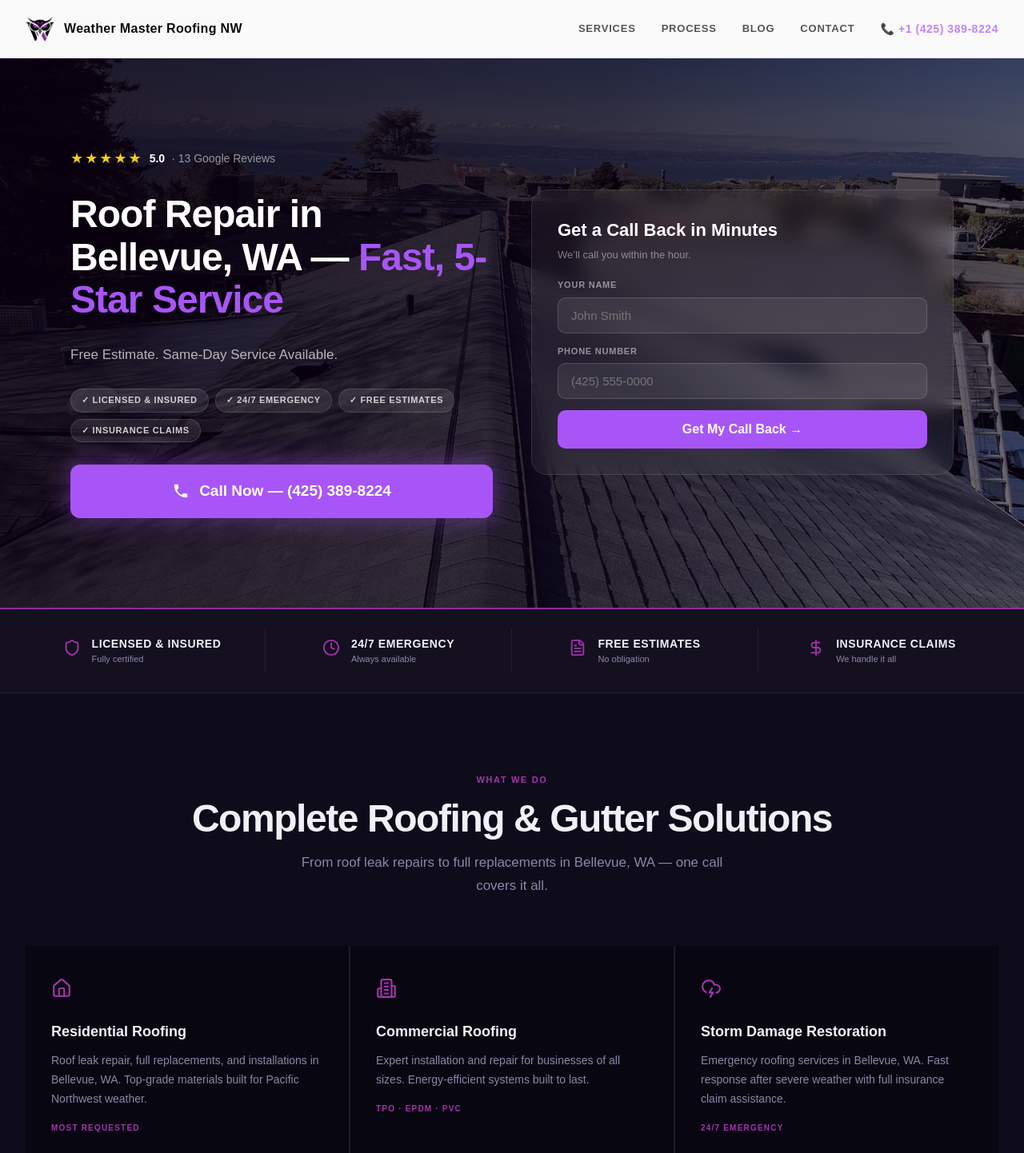
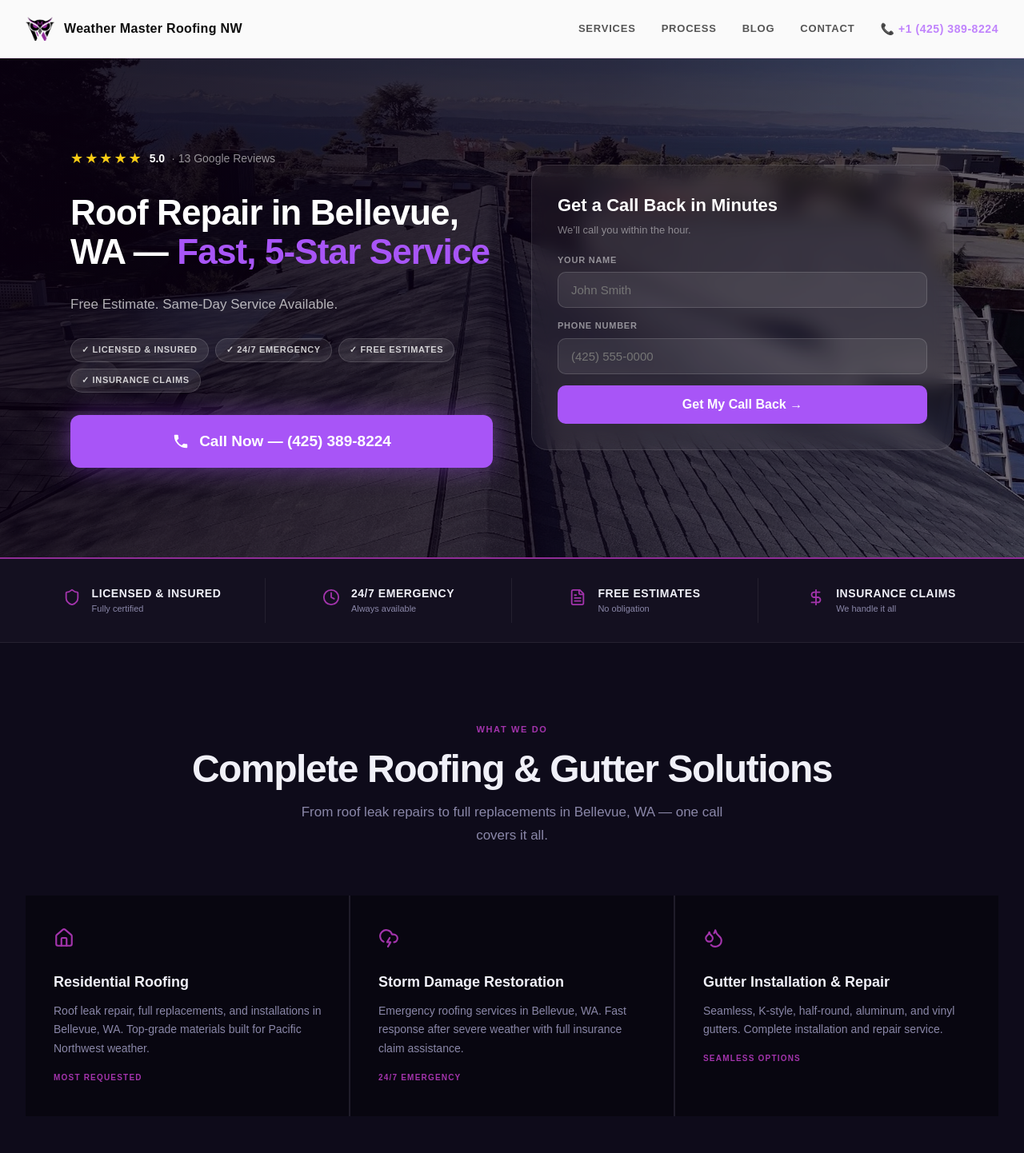
Before and after one commit to Ali-Jordan/WeatherMaster-Roofing, a React (Vite) app: page / in a window 1280 px wide. Shown: the top 1442 px of the page at 80% size. Built offline with nearby package versions, Linux system fonts and the light colour scheme; a web font is replaced by a local one.

Commit message:
fix: uniform hover state on all service cards

```diff
--- a/src/components/LeadHero.tsx
+++ b/src/components/LeadHero.tsx
@@ -55,7 +55,7 @@ function HeroContent() {
         <span style={{ color: 'rgba(255,255,255,0.55)', fontSize: 14 }}>&middot; 13 Google Reviews</span>
       </div>
 
-      <h1 style={{ color: '#fff', fontSize: 'clamp(30px,4vw,48px)', fontWeight: 900, lineHeight: 1.12, letterSpacing: '-0.02em', margin: 0 }}>
+      <h1 style={{ color: '#fff', fontSize: 'clamp(22px,3.5vw,44px)', fontWeight: 900, lineHeight: 1.12, letterSpacing: '-0.02em', margin: 0 }}>
         Roof Repair in Bellevue, WA — <span style={{ color: '#a855f7' }}>Fast, 5-Star Service</span>
       </h1>
 
--- a/src/index.css
+++ b/src/index.css
@@ -641,3 +641,42 @@ section.hero { display: none !important; }
 
 .nav-mobile-phone:hover  { opacity: 0.88; }
 .nav-mobile-contact:hover { background: rgba(168,85,247,0.08) !important; }
+
+/* ── CRO v3: hide extra service cards, keep top 3 ── */
+.services-grid .service-card:nth-child(2),
+.services-grid .service-card:nth-child(5),
+.services-grid .service-card:nth-child(6) {
+  display: none !important;
+}
+/* Also adjust grid to 3 cols when showing 3 cards */
+.services-grid {
+  grid-template-columns: repeat(3, 1fr) !important;
+}
+
+/* ── CRO v3: hide nav on mobile ── */
+@media (max-width: 767px) {
+  nav.nav {
+    display: none !important;
+  }
+}
+
+/* ── Uniform service card hover — all cards consistent ── */
+.service-card {
+  transition: border-color 0.2s ease, transform 0.2s ease !important;
+  border-left: 3px solid transparent !important;
+}
+.service-card:hover {
+  border-left-color: #a855f7 !important;
+  transform: translateY(-2px) !important;
+}
+/* Remove featured/active highlight from specific cards so all look the same */
+.service-card.featured,
+.service-card.active,
+.service-card:nth-child(3) {
+  border-left-color: transparent !important;
+}
+.service-card.featured:hover,
+.service-card.active:hover,
+.service-card:nth-child(3):hover {
+  border-left-color: #a855f7 !important;
+}
```
